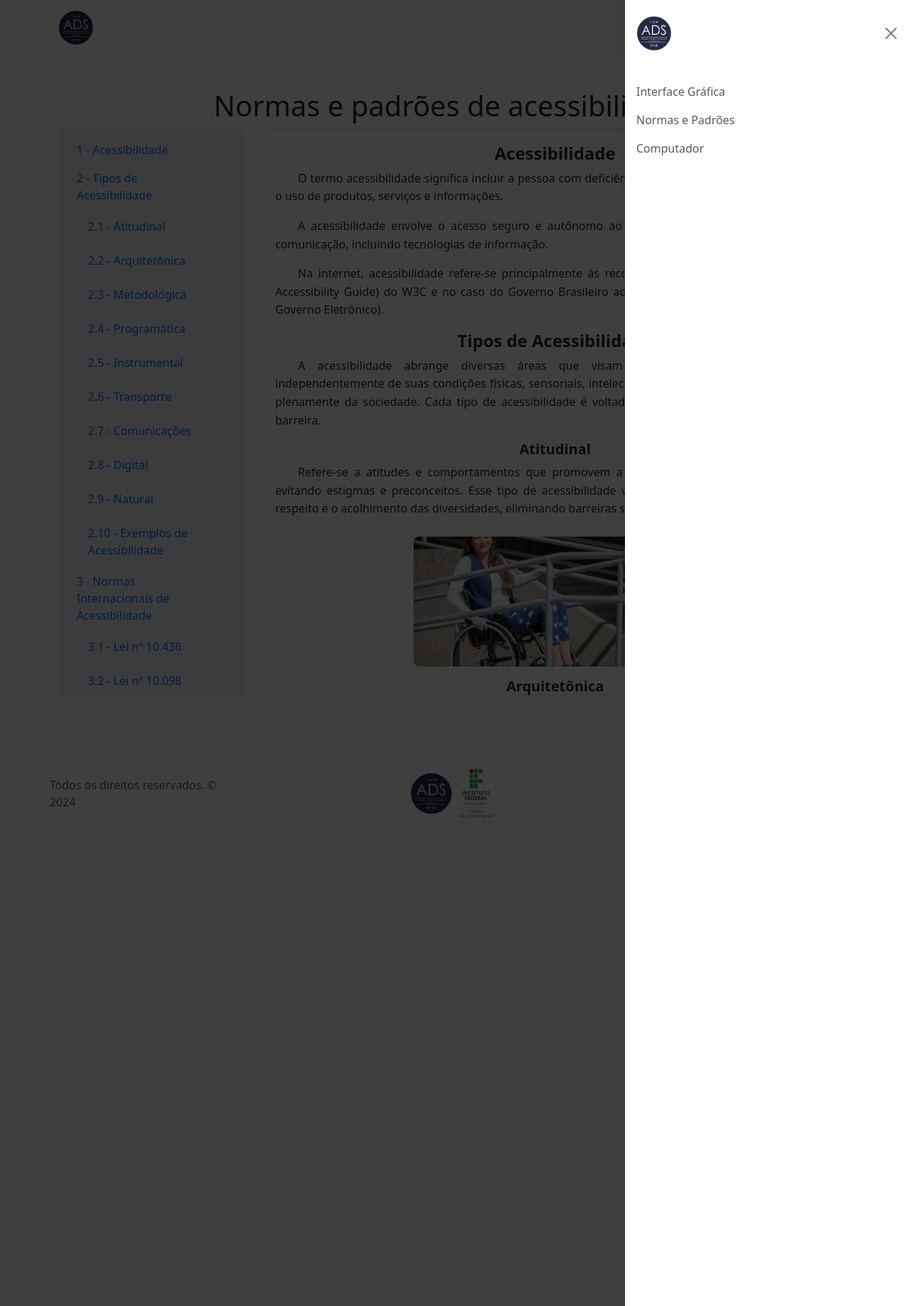
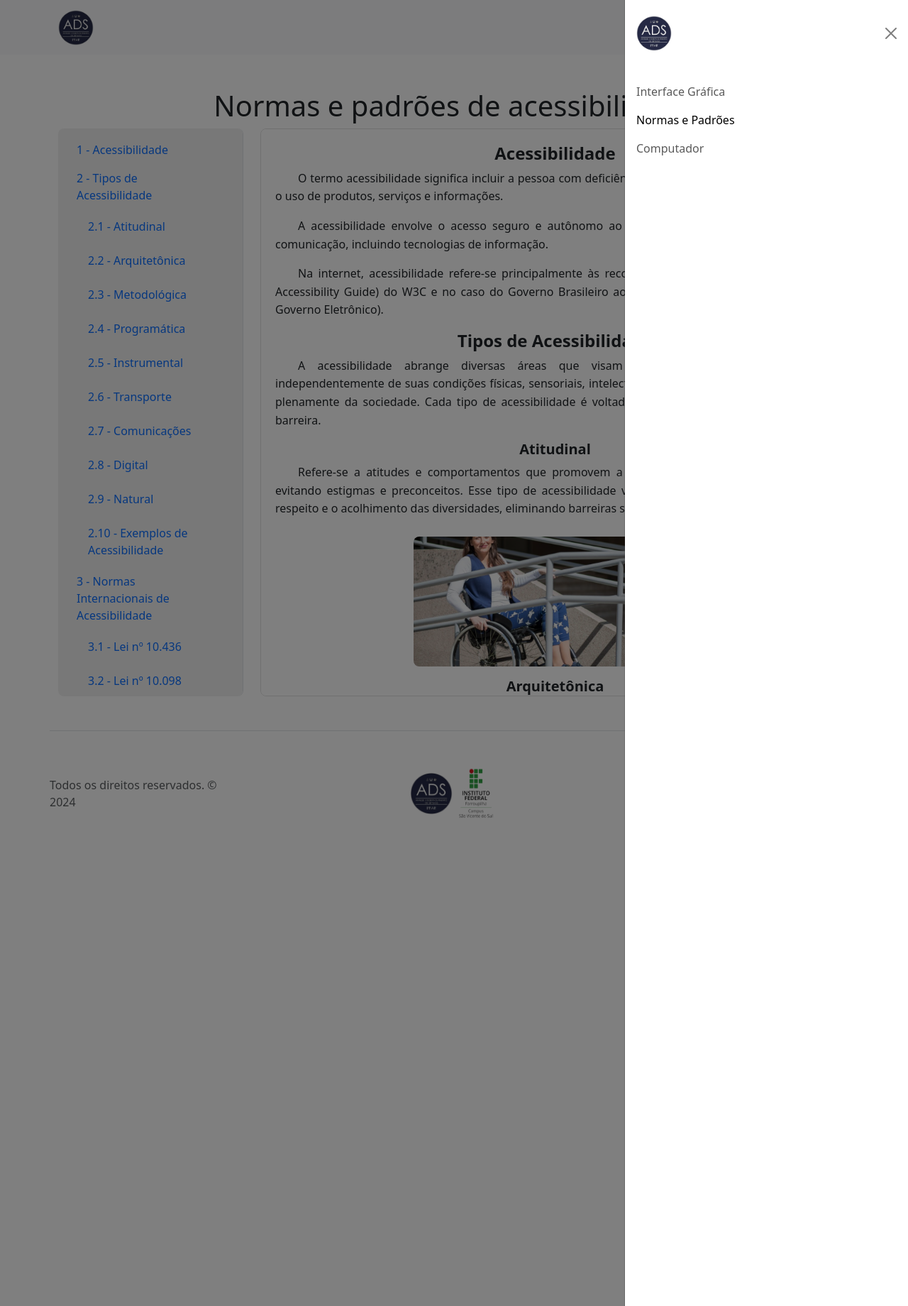
Before and after one commit to IuryRaminelli/acessibilidade, a PHP site: page /NormasThiago.php in a window 1280 px wide, after a click that opens the changed part. Shown: the top 1840 px of the page at 71% size. Run offline with PHP 8.4, Linux system fonts and the light colour scheme; some libraries are stand-ins or nearby versions.

Commit message:
atualização Thiago

```diff
--- a/NormasThiago.php
+++ b/NormasThiago.php
@@ -4,9 +4,7 @@
     <meta charset="UTF-8">
     <meta name="viewport" content="width=device-width, initial-scale=1.0">
     <link rel="stylesheet" href="css/EstiloThiago.css">
-    <link href="https://cdn.jsdelivr.net/npm/bootstrap@5.3.0/dist/css/bootstrap.min.css" rel="stylesheet">
-    <link href="https://cdn.jsdelivr.net/npm/bootstrap@5.3.0-alpha1/dist/css/bootstrap.min.css" rel="stylesheet">
-    <script src="https://cdn.jsdelivr.net/npm/bootstrap@5.3.0/dist/js/bootstrap.bundle.min.js"></script>
+    <link href="https://cdn.jsdelivr.net/npm/bootstrap@5.3.3/dist/css/bootstrap.min.css" rel="stylesheet">
     <title>Normas e Padrões de Acessibilidade</title>
 </head>
 <body>
@@ -31,13 +29,13 @@
                         <div class="offcanvas-body">
                             <ul class="navbar-nav justify-content-end flex-grow-1 pe-3">
                                 <li class="nav-item">
-                                    <a class="nav-link" href="#">Interface Gráfica</a>
+                                    <a class="nav-link" href="paginainclusao.php">Interface Gráfica</a>
                                 </li>
                                 <li class="nav-item">
-                                    <a class="nav-link" href="#">Normas e Padrões</a>
+                                    <a class="nav-link active" href="NormasThiago.php">Normas e Padrões</a>
                                 </li>
                                 <li class="nav-item">
-                                    <a class="nav-link" href="#">Computador</a>
+                                    <a class="nav-link" href="infopc.php">Computador</a>
                                 </li>
                             </ul>
                         </div>
@@ -808,8 +806,7 @@
 
     </div>
 
-    <script src="https://cdn.jsdelivr.net/npm/@popperjs/core@2.11.6/dist/umd/popper.min.js" integrity="sha384-oBqDVmMz9ATKxIep9tiCxS/Z9fNfEXiDAYTujMAeBAsjFuCZSmKbSSUnQlmh/jp3" crossorigin="anonymous"></script>
-    <script src="https://cdn.jsdelivr.net/npm/bootstrap@5.2.3/dist/js/bootstrap.min.js" integrity="sha384-cuYeSxntonz0PPNlHhBs68uyIAVpIIOZZ5JqeqvYYIcEL727kskC66kF92t6Xl2V" crossorigin="anonymous"></script>
+    <script src="https://cdn.jsdelivr.net/npm/bootstrap@5.3.3/dist/js/bootstrap.bundle.min.js"></script>
 
     <script>
         function lerTexto() {
```
